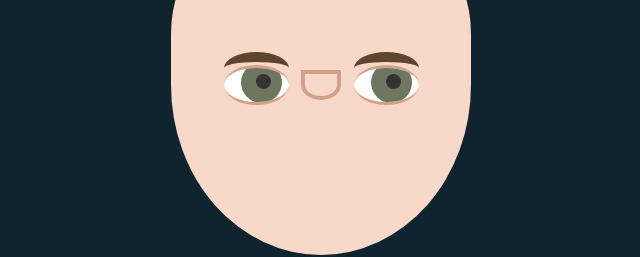
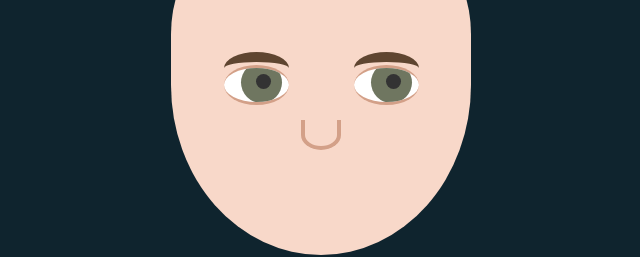
Before and after one commit to Annie-Huang/me-in-css, a website: page index.html in a window 1280 px wide. Shown: the part 315-572 px from the top of the page, without its empty margins (319-959 px from the left). Drawn offline with Linux system fonts and the light colour scheme.

Commit message:
Remove top border and position the nose.

```diff
--- a/style.css
+++ b/style.css
@@ -93,4 +93,7 @@
   width: 40px;
   height: 30px;
   border-radius: 0 0 100% 100%;
+  border-top: none;
+
+  margin-top: 100px;
 }
```
